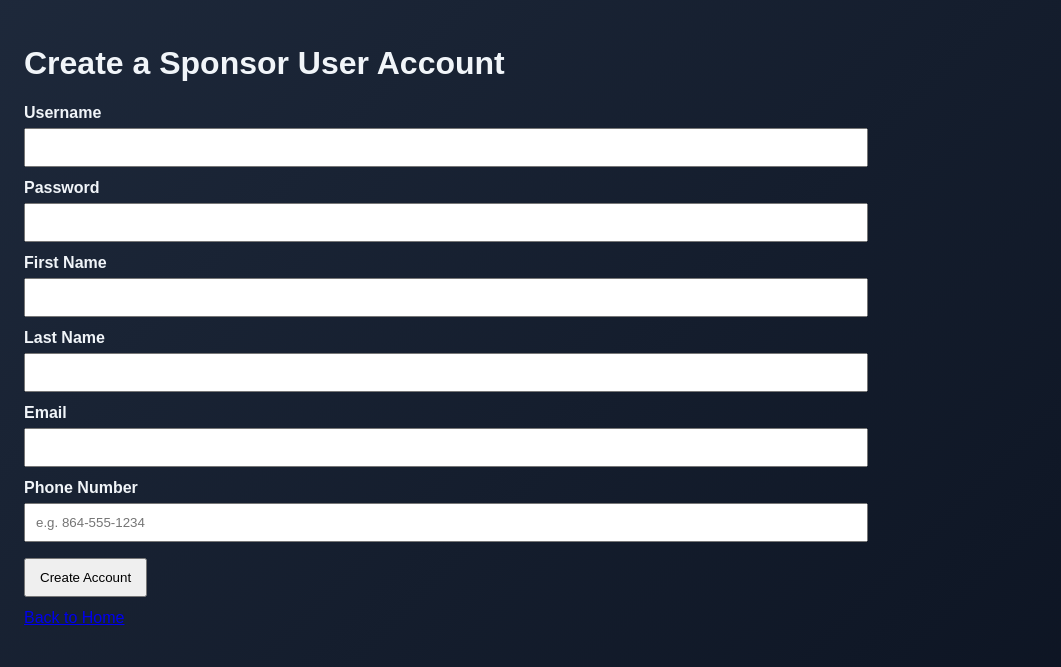
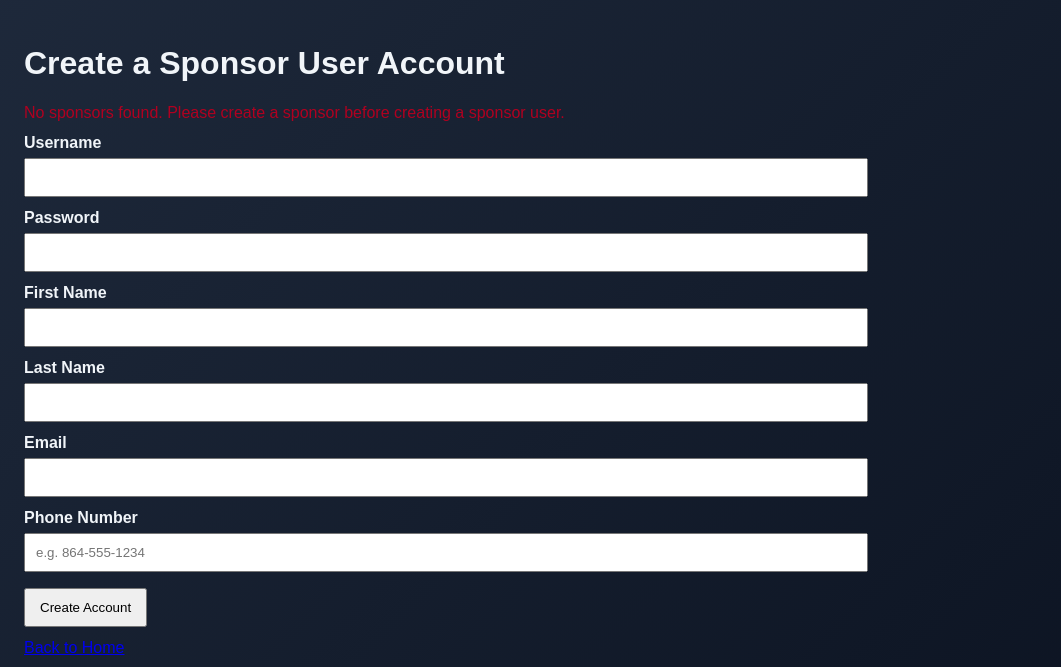
Before and after one commit to Davidandr1/S26-CPSC4910-20, a Flask app: template incentive-app/templates/sponsorCreate.html in a window 1280 px wide. Shown: the part 47-714 px from the top of the page, without its empty margins (0-1061 px from the left). Run offline with Flask 3, Linux system fonts and the light colour scheme; the template is opened without the code that fills it: values that come from a table or form of the project are taken from there, others are empty; parts of the project's set-up code (start-up, migrations or seed data) failed here and were passed over.

Commit message:
Update sponsor creation to also be created by admin

```diff
--- a/incentive-app/app/auth/routes.py
+++ b/incentive-app/app/auth/routes.py
@@ -365,16 +365,25 @@ def admin_create_submit():
 def sponsor_create_page():
     r = require_role("Sponsor")
     if r:
-        return r
+        r2 = require_role("Admin")
+        if r2:
+            return r2
+    sponsorList = []
+    with engine.begin() as conn:
+        sponsorList = conn.execute(text("SELECT Sponsor_ID, Sponsor_Name FROM SPONSORS")).fetchall()
+
     form = RegisterForm(request.form, meta={"csrf": False})
-    return render_template("sponsorCreate.html", form=form, error=None,
+    return render_template("sponsorCreate.html", form=form, sponsorList=sponsorList,error=None,
                             nav_pages=NAV_PAGES, logged_in=is_logged_in())
 
 @auth_bp.post("/sponsor/create")
 def sponsor_create_submit():
     r = require_role("Sponsor")
     if r:
-        return r
+        r2 = require_role("Admin")
+        if r2:
+            return r2
+
     form = RegisterForm(request.form, meta={"csrf": False})
     if not form.validate():
         return render_template("sponsorCreate.html", form=form, error=None,
@@ -385,7 +394,10 @@ def sponsor_create_submit():
     lname = form.last_name.data.strip()
     email = form.email.data.strip()
     phone = normalize_phone(form.phone.data)
-    sponsor_id = session["sponsor_id"]
+    if session.get("user_type") == "Sponsor":
+        sponsor_id = session["sponsor_id"]
+    else:
+        sponsor_id = request.form.get("sponsor_id")
 
     try:
         with engine.begin() as conn:
--- a/incentive-app/templates/sponsorCreate.html
+++ b/incentive-app/templates/sponsorCreate.html
@@ -8,6 +8,18 @@
   {% endif %}
 
   <form method="post" action="/sponsor/create" novalidate>
+
+    {% if sponsorList|length > 0 %}
+
+    <label>Sponsor</label>
+    <select name="sponsor_id">
+      {% for sponsor in sponsorList %}
+        <option value="{{ sponsor.Sponsor_ID }}">{{ sponsor.Sponsor_Name }}</option>
+      {% endfor %}
+    </select>
+    {% else %}
+      <div class="error">No sponsors found. Please create a sponsor before creating a sponsor user.</div>
+    {% endif %}
 
     <label>Username</label>
     <input name="username" type="text" value="{{ form.username.data or '' }}">
```
